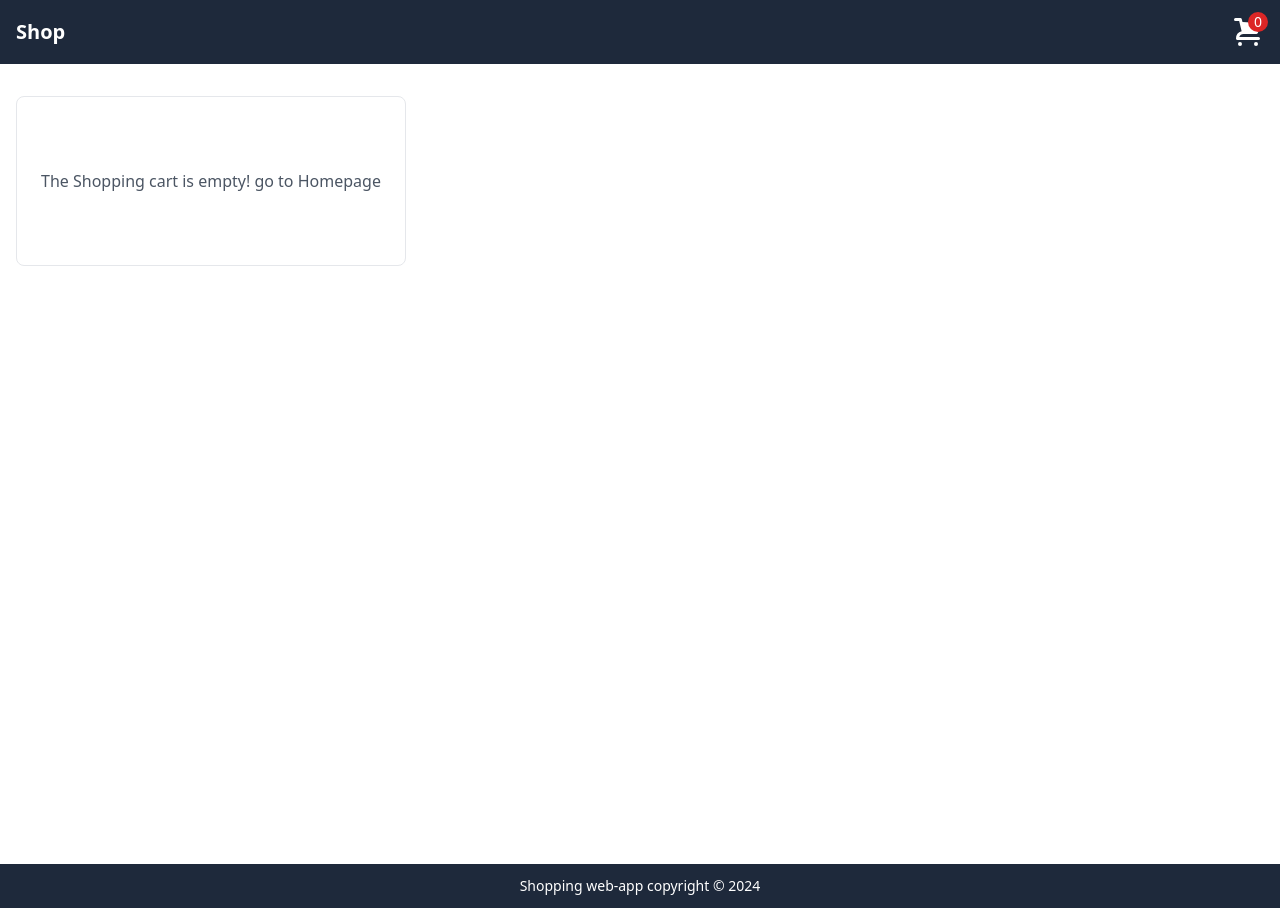
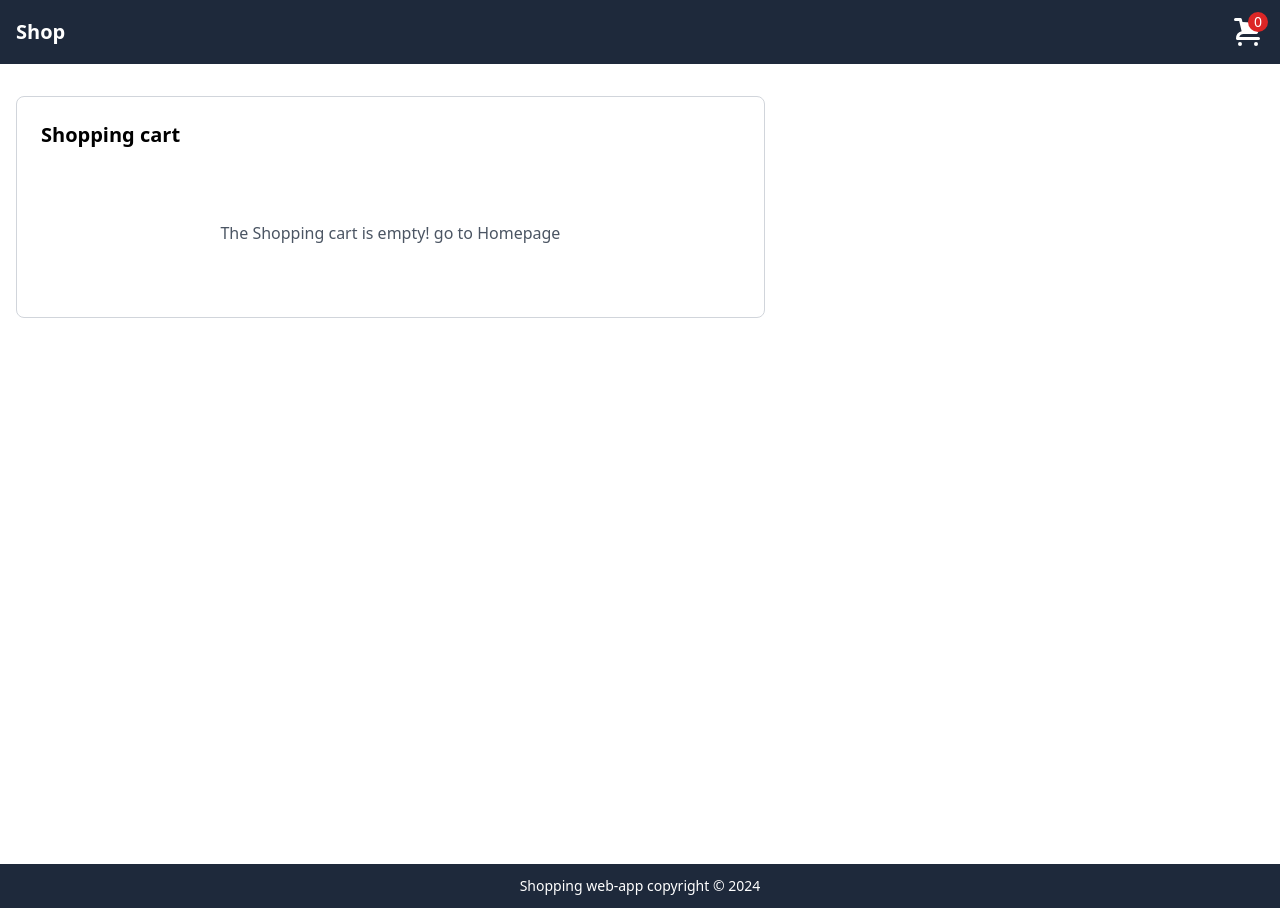
Before and after one commit to nafasebra/shop-rt-sample, a React (Vite) app: page /cart in a window 1280 px wide. Built offline with nearby package versions, Linux system fonts and the light colour scheme.

Commit message:
add cartcontainer component for shopping cart page

```diff
--- a/src/Pages/Homepage.tsx
+++ b/src/Pages/Homepage.tsx
@@ -1,7 +1,12 @@
 import ProductCard from "../components/pages/Homepage/ProductCard";
 import products from '../assets/product.json'
+import { useAppSelector } from "../service/store";
 
 function Homepage() {
+  const store = useAppSelector(state => state.cart)
+
+  console.log(store)
+
   return (
     <section className="container space-y-4">
       <h2 className="font-bold text-2xl">Lastest products</h2>
--- a/src/Pages/ShoppingCart.tsx
+++ b/src/Pages/ShoppingCart.tsx
@@ -1,32 +1,9 @@
-import { useAppSelector } from '../service/store'
-import Counter from '../components/shared/Counter'
-import { Link } from 'react-router-dom'
+import CartContainer from '../components/pages/ShoppingCart/CartContainer'
 
 function ShoppingCart() {
-  const state = useAppSelector(state => state.cart)
-
   return (
     <div className="flex flex-col lg:flex-row gap-10">
-      <div className='rounded-lg border border-gray-200 p-6'>
-        <div className='divide-y divide-gray-300'>
-          {
-            state.carts.length ? (
-              state.carts.map((item) => (
-                <div key={item.id} className='flex items-center justify-between'>
-                  <div className='w-[50px] h-[50px] overflow-hidden flex items-center justify-center'>
-                    <p>{item.title}</p>
-                    <Counter id={item.id} />
-                  </div>
-                </div>
-              ))
-            ) : (
-              <div className='py-12'>
-                <p className='text-gray-600 text-center'>The Shopping cart is empty! go to <Link to="/">Homepage</Link></p>
-              </div>
-            )
-          }
-        </div>
-      </div>
+      <CartContainer />
     </div>
   )
 }
--- /dev/null
+++ b/src/components/pages/ShoppingCart/CartContainer.tsx
@@ -0,0 +1,36 @@
+import { useAppSelector } from "../../../service/store";
+import Counter from "../../shared/Counter";
+import { Link } from "react-router-dom";
+
+function CartContainer() {
+  const state = useAppSelector((state) => state.cart);
+
+  return (
+    <div className="space-y-6 w-full lg:w-[60%] rounded-lg border border-gray-300 p-6">
+      <p className="font-bold text-xl">Shopping cart</p>
+      <div className="space-y-3">
+        {state.carts.length ? (
+          state.carts.map((item, index) => (
+            <>
+              <hr
+                className={index === 0 ? "hidden" : "block border-gray-300"}
+              />
+              <div key={item.id} className="flex items-center justify-between">
+                <p className="text-black">{item.title}</p>
+                <Counter id={item.id} />
+              </div>
+            </>
+          ))
+        ) : (
+          <div className="py-12">
+            <p className="text-gray-600 text-center">
+              The Shopping cart is empty! go to <Link to="/">Homepage</Link>
+            </p>
+          </div>
+        )}
+      </div>
+    </div>
+  );
+}
+
+export default CartContainer;
```
